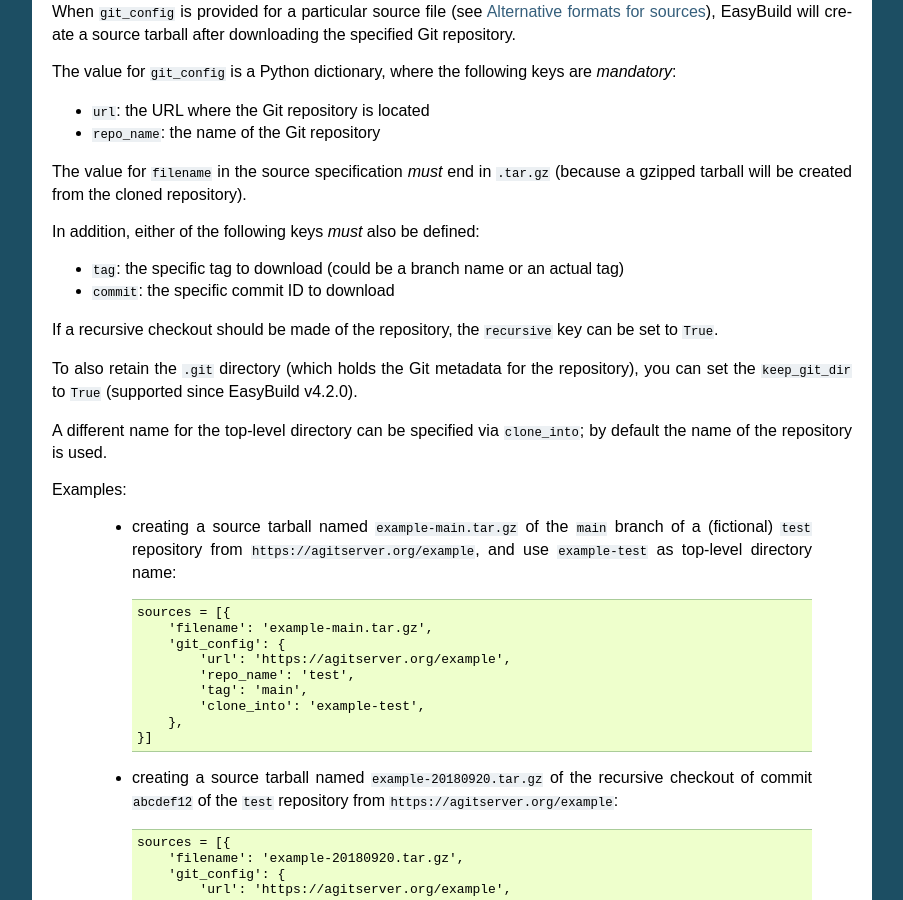
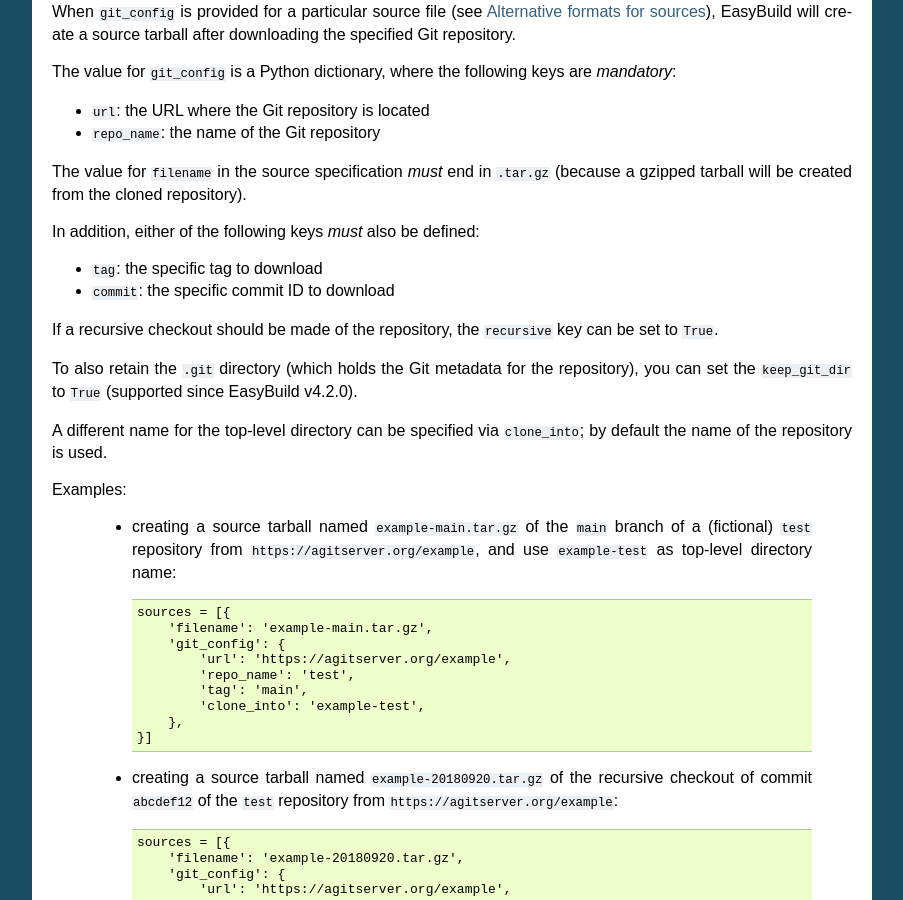
Before and after one commit to easybuilders/easybuild, a Sphinx documentation site: the page built from docs/Writing_easyconfig_files.rst, in a window 1280 px wide and 900 px high, scrolled down 7962 px. Shown: the whole window, without its empty margins (198-1101 px from the left). Built offline with Sphinx 7.4.7, drawn with Linux system fonts in a browser that asks for light colours; pages that are not in the unit, such as notebooks, are missing from menus.

Commit message:
git_config tag option is for getting a tag

```diff
--- a/docs/Writing_easyconfig_files.rst
+++ b/docs/Writing_easyconfig_files.rst
@@ -469,7 +469,7 @@
 
 In addition, either of the following keys *must* also be defined:
 
-* ``tag``: the specific tag to download (could be a branch name or an actual tag)
+* ``tag``: the specific tag to download
 * ``commit``: the specific commit ID to download
 
 If a recursive checkout should be made of the repository, the ``recursive`` key can be set to ``True``.
```
